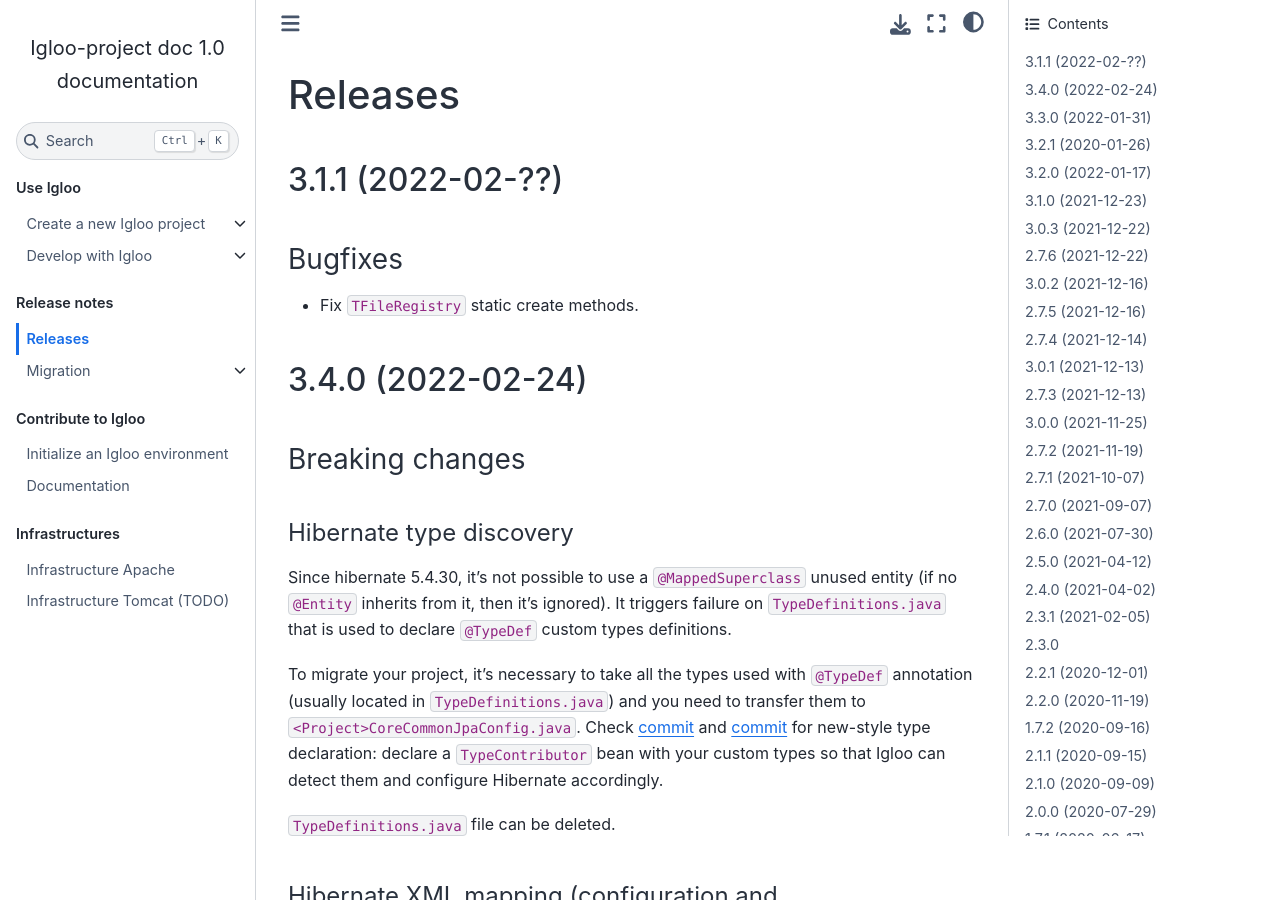
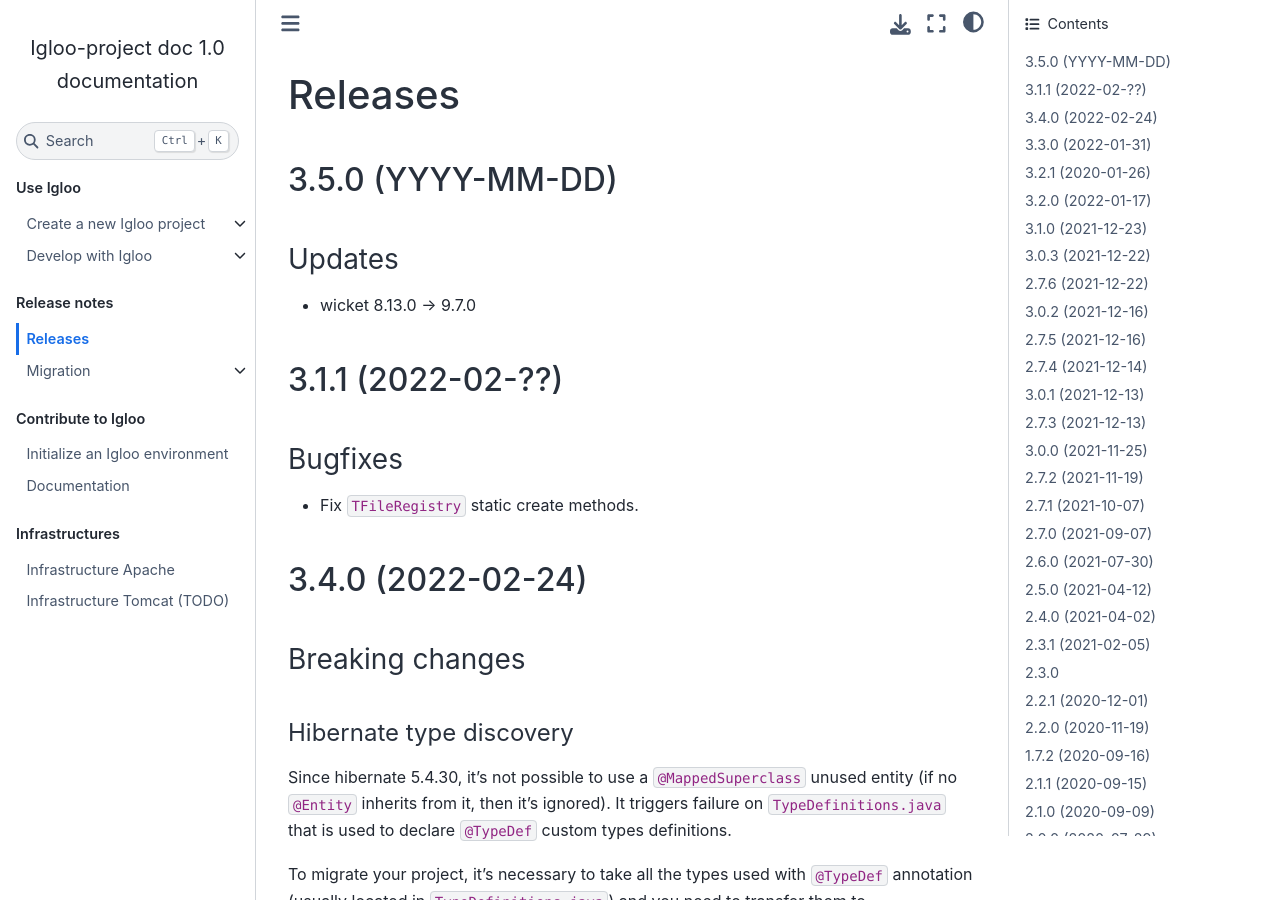
Before and after one commit to igloo-project/igloo-doc, a Sphinx documentation site: the page built from source/release-notes/releases.rst, in a window 1280 px wide and 900 px high. Built offline with Sphinx 7.4.7 and the Sphinx Book theme 1.1.4, drawn with Linux system fonts in a browser that asks for light colours.

Commit message:
3.5.0: release notes

```diff
--- a/source/release-notes/releases.rst
+++ b/source/release-notes/releases.rst
@@ -2,6 +2,15 @@
 Releases
 ########
 
+.. _v3.5.0:
+
+3.5.0 (YYYY-MM-DD)
+##################
+
+Updates
+*******
+
+* wicket 8.13.0 -> 9.7.0
 
 .. _v3.1.1:
 
```
